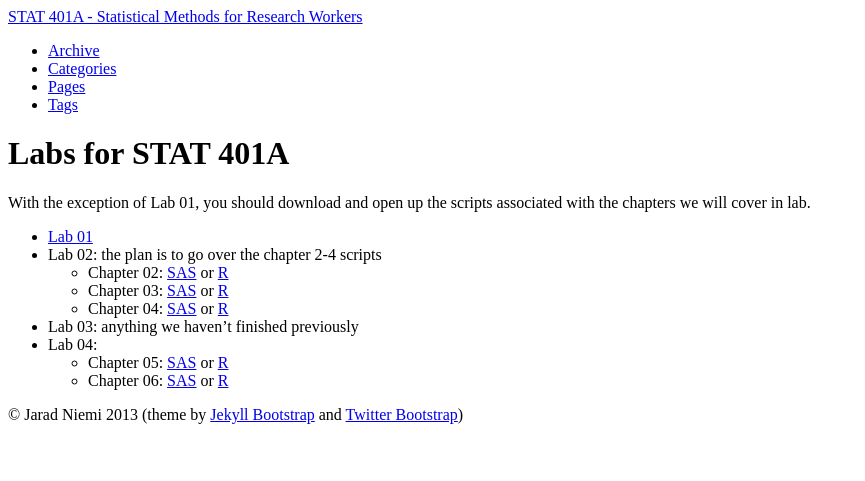
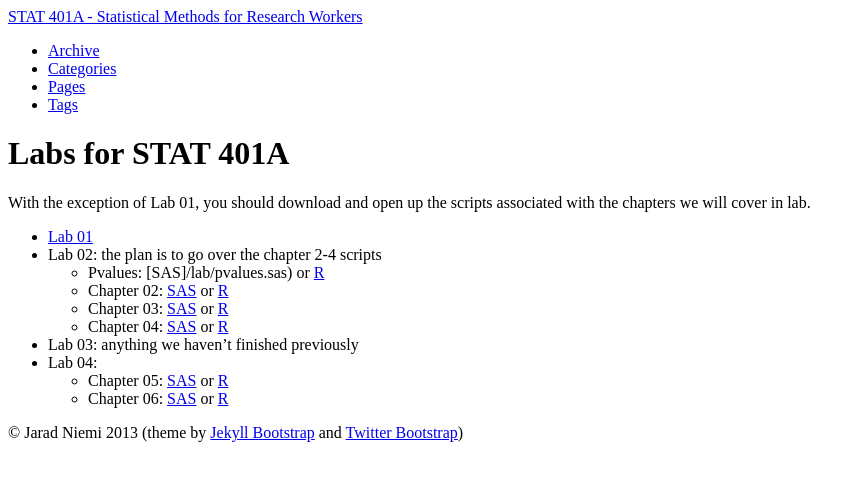
Before and after one commit to jarad/stat401A, a Jekyll site: the page built from lab/index.md, in a window 1280 px wide. Shown: the top 481 px of the page, without its empty margins (0-865 px from the left). Built offline with Jekyll 4.4.1, drawn with Linux system fonts in a browser that asks for light colours.

Commit message:
added pvalue scripts

```diff
--- a/lab/index.md
+++ b/lab/index.md
@@ -9,6 +9,7 @@ With the exception of Lab 01, you should download and open up the scripts associ
 
 - [Lab 01]({{BASE_PATH}}/lab/lab01.html)
 - Lab 02: the plan is to go over the chapter 2-4 scripts
+  - Pvalues: [SAS]{{BASE_PATH}}/lab/pvalues.sas) or [R]({{BASE_PATH}}/lab/pvalues.R)
   - Chapter 02: [SAS]({{BASE_PATH}}/lab/ch02.sas) or [R]({{BASE_PATH}}/lab/ch02.R)
   - Chapter 03: [SAS]({{BASE_PATH}}/lab/ch03.sas) or [R]({{BASE_PATH}}/lab/ch03.R)
   - Chapter 04: [SAS]({{BASE_PATH}}/lab/ch04.sas) or [R]({{BASE_PATH}}/lab/ch04.R)
```
Also changed, not shown: 4 other files.
